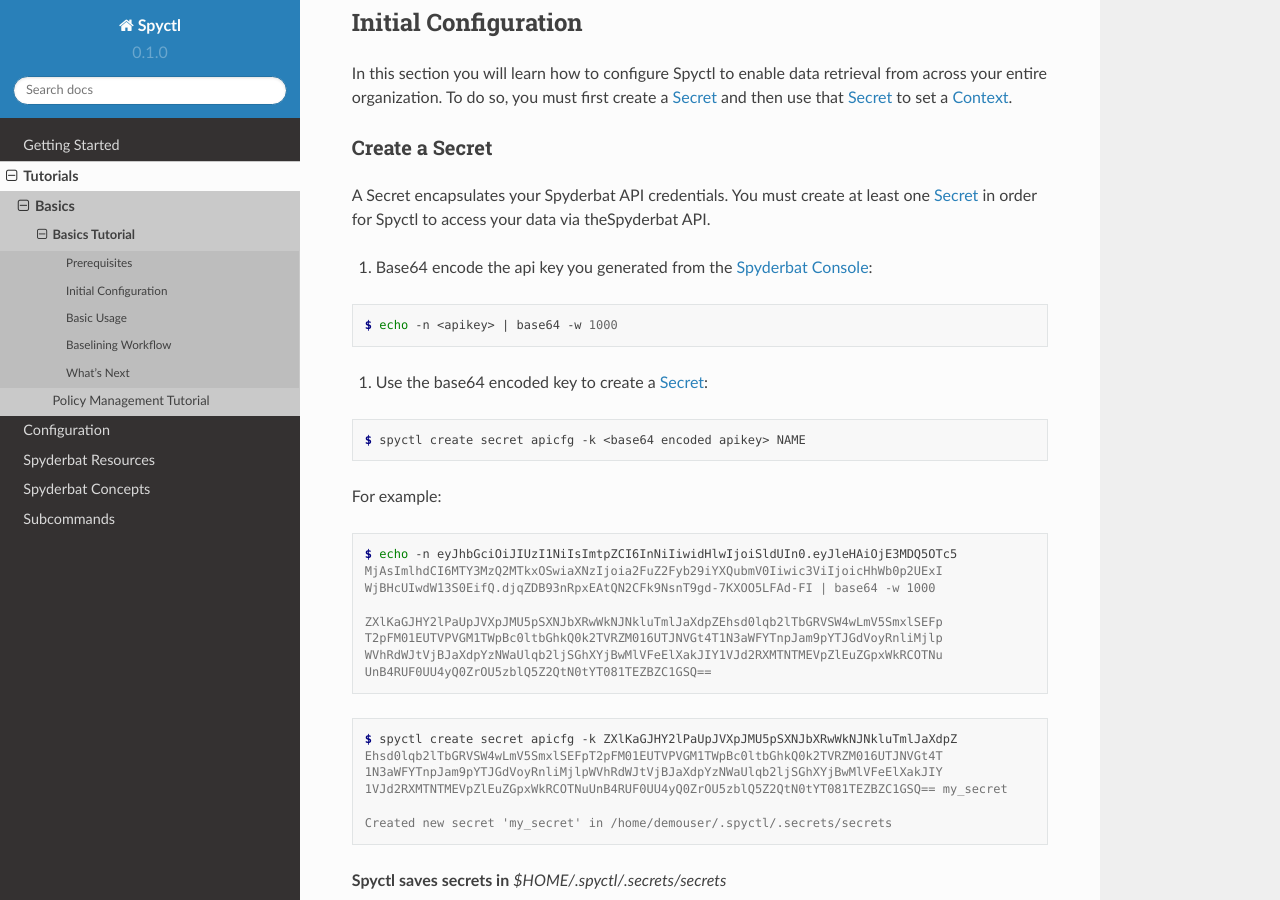
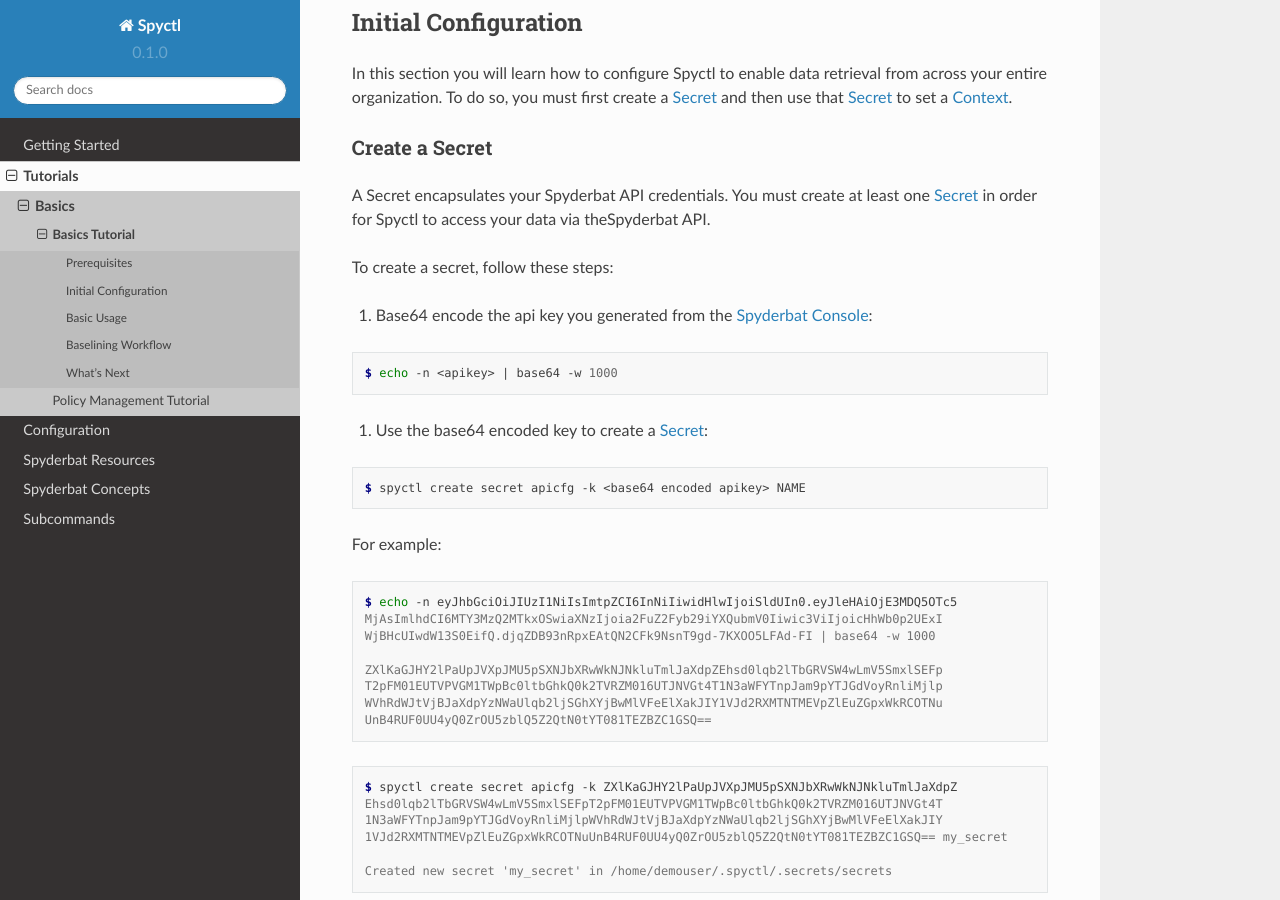
Before and after one commit to spyderbat/spyctl, a Sphinx documentation site: the page built from docs/tutorials/spyctl_basics.rst, in a window 1280 px wide and 900 px high, scrolled down 474 px. Built offline with Sphinx 7.4.7 and the Read the Docs theme 2.0.0, drawn with Linux system fonts in a browser that asks for light colours.

Commit message:
docs bugfixing

```diff
--- a/docs/tutorials/spyctl_basics.rst
+++ b/docs/tutorials/spyctl_basics.rst
@@ -34,6 +34,8 @@
 
 A Secret encapsulates your Spyderbat API credentials.  You must create at least one |secret|
 in order for Spyctl to access your data via theSpyderbat API.
+
+To create a secret, follow these steps:
 
 #. Base64 encode the api key you generated from the |console|:
 
```
